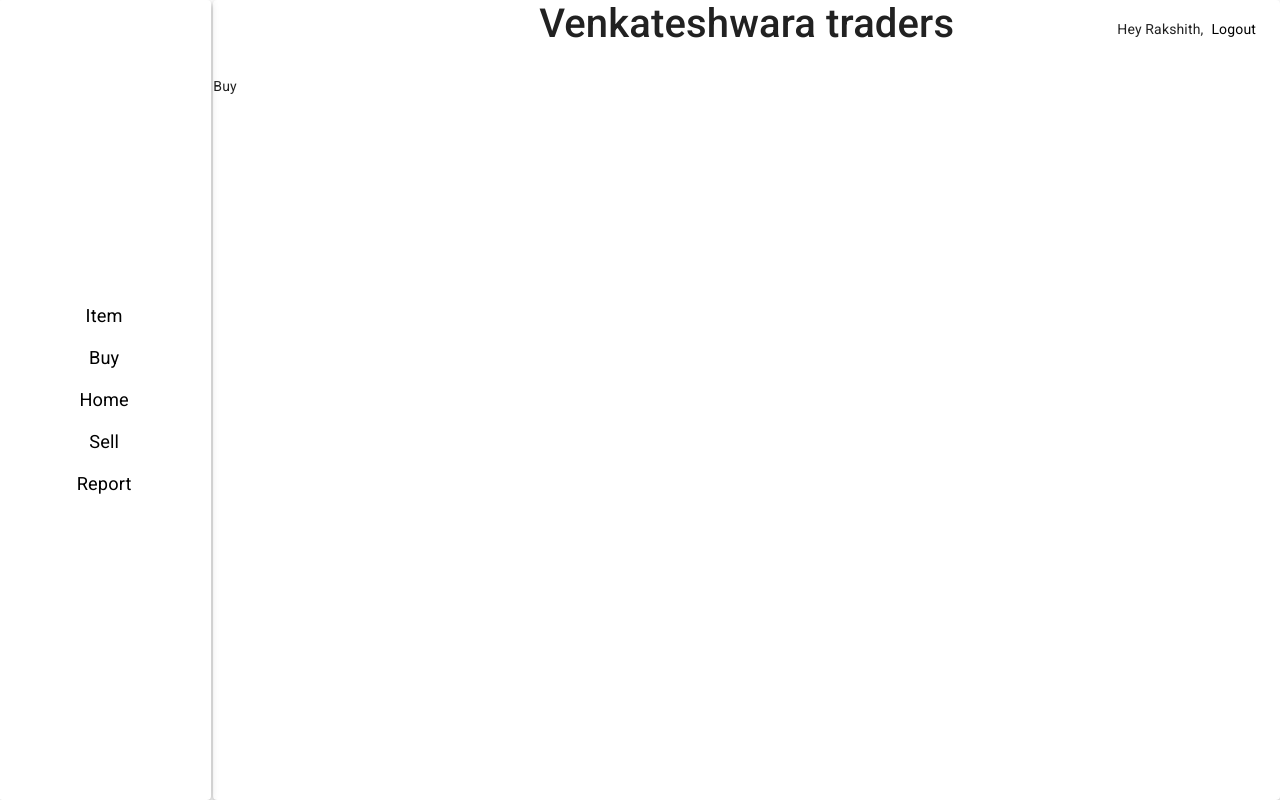
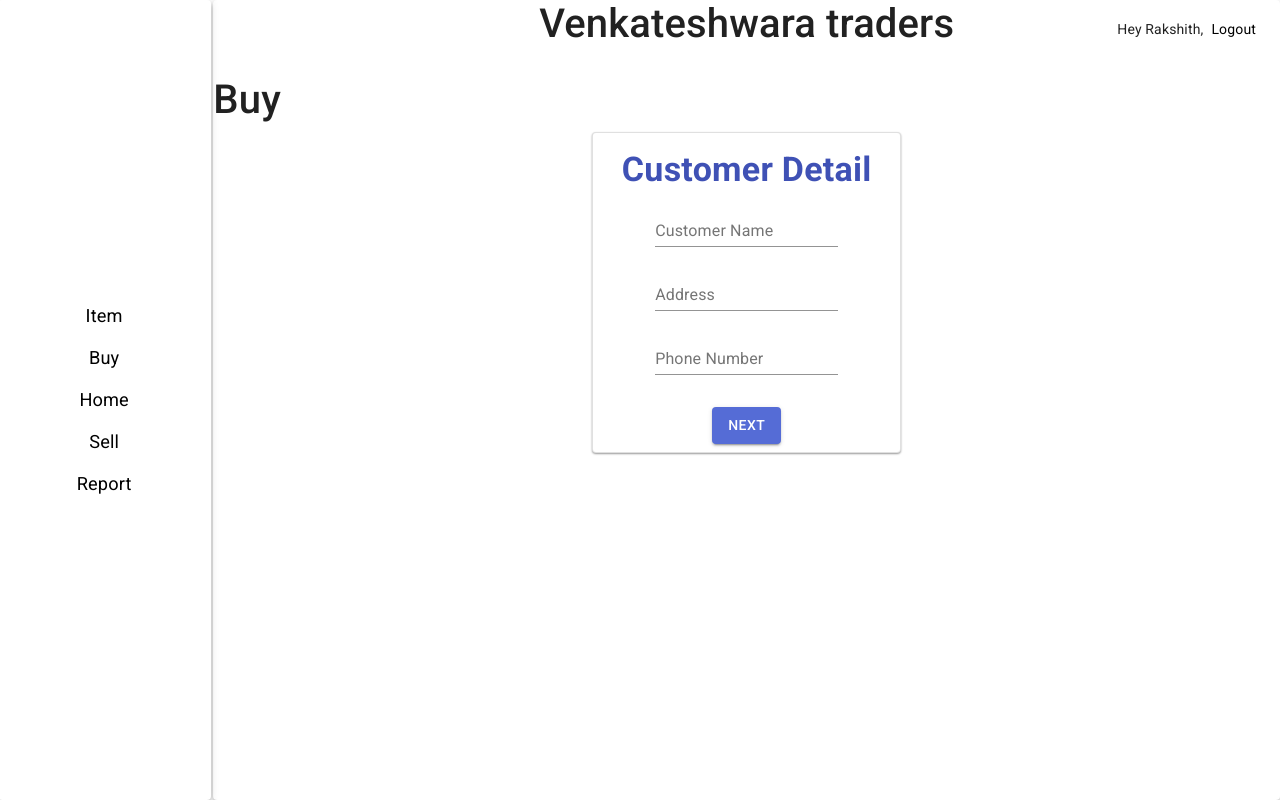
Before and after one commit to Rakgowda/nextjs, a Next.js app: page /buy in a window 1280 px wide. Built offline with nearby package versions, Linux system fonts and the light colour scheme.

Commit message:
added delete and edit feature in item. Add buy card layout

```diff
--- /dev/null
+++ b/components/CustomerDetail.js
@@ -0,0 +1,119 @@
+import React from "react";
+import Card from '@material-ui/core/Card';
+import CardActions from '@material-ui/core/CardActions';
+import CardContent from '@material-ui/core/CardContent';
+import Typography from '@material-ui/core/Typography';
+import { makeStyles,MuiThemeProvider,createTheme  } from '@material-ui/core/styles';
+import Button from '@material-ui/core/Button';
+import cardstyle from "../styles/Card.module.css"
+import TextField from '@material-ui/core/TextField';
+import themestyle from "../styles/Theme.module.css"
+
+const useStyles = makeStyles({
+    root: {
+      minWidth: 275,
+    },
+    bullet: {
+      display: 'inline-block',
+      margin: '0 2px',
+      transform: 'scale(0.8)',
+    },
+    title: {
+      fontSize: 14,
+
+    },
+    pos: {
+      marginBottom: 12,
+    },
+    fab:{
+      transition: "display 2s linear 1s"
+
+
+  },
+  actionbotton:{
+    "display": "flex",
+    "justify-content": "center"
+  }
+  });
+
+  const THEME = createTheme({
+    typography: {
+      h4: {
+        "fontWeight": 700,
+      },
+    },
+  });
+
+const CustomerDeatil = () => {
+
+    const classes = useStyles();
+
+    return (
+        <div className="d-flex justify-content-center flex-wrap mt-5r">
+            <Card id="card" className={`${classes.root} ${cardstyle.card}`} variant="outlined" >
+      <CardContent>
+      <MuiThemeProvider theme={THEME}>
+        <Typography  color={"primary"} variant="h4" align="center" className="font-weight-bold" >
+         <span className="text-capitalize">customer detail</span>
+        </Typography>
+        </MuiThemeProvider>
+
+
+
+
+        <form className={classes.root} noValidate autoComplete="off">
+        <div className="d-flex justify-content-center flex-column " >
+
+         <div className="m-2 d-flex justify-content-center">
+                <TextField id="outlined-basic" label="Customer Name"
+
+                inputProps={{
+                maxLength: 15,
+                step: "1.0"
+
+                }}
+
+                />
+        </div>
+         <div className="m-2 d-flex justify-content-center">
+                <TextField id="outlined-basic" label="Address"
+
+                inputProps={{
+                maxLength: 50,
+                step: "1.0"
+
+                }}
+
+                />
+        </div>
+         <div className="m-2 d-flex justify-content-center">
+                <TextField id="outlined-basic" label="Phone Number"
+
+                inputProps={{
+                maxLength: 10,
+                step: "1.0"
+
+                }}
+
+                />
+        </div>
+
+
+
+
+        </div>
+       </form>
+      </CardContent>
+
+      <CardActions className={`${classes.actionbotton}`}>
+
+      <Button size="medium" variant="contained" color="primary">
+        Next
+      </Button>
+      </CardActions>
+    </Card>
+        </div>
+     );
+}
+
+export default CustomerDeatil;
--- a/pages/buy.js
+++ b/pages/buy.js
@@ -1,9 +1,19 @@
-import React from 'react';
+import React,{useSate,useRef} from 'react';
+import CustomerDeatil from "../components/CustomerDetail"
+function Buy(props) {
 
-function Buy(props) {
+    const CustomerDetail = useRef({
+        name:"",
+        address:"",
+        phone:""
+    })
+
     return (
         <div>
-            Buy
+            <h1>Buy</h1>
+
+            <CustomerDeatil></CustomerDeatil>
+
         </div>
     );
 }
--- a/src/theme.js
+++ b/src/theme.js
@@ -8,7 +8,7 @@ const theme = createTheme({
       main: '#556cd6',
     },
     secondary: {
-      main: '#19857b',
+      main: '#F54748',
     },
     error: {
       main: red.A400,
--- a/styles/Card.module.css
+++ b/styles/Card.module.css
@@ -10,7 +10,7 @@
 }
 
 .card{
-    transition: all .25s linear;
+    transition: all 1s linear;
     box-shadow: 0px 1px 2px 0px rgba(0,0,0,0.4);
 }
 
--- a/styles/Theme.module.css
+++ b/styles/Theme.module.css
@@ -1,3 +1,8 @@
 .ml2{
     margin-left: 3em !important;
 }
+
+.flexCenter{
+    display: flex;
+  justify-content: center;
+  }
```
Also changed, not shown: components/card.js (+10 -3 lines), pages/item.js (+57 -16 lines), styles/Home.module.css (line endings or trailing spaces).
